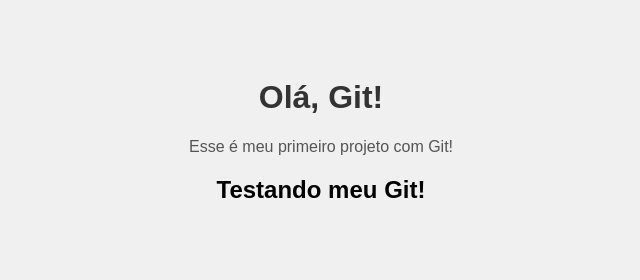
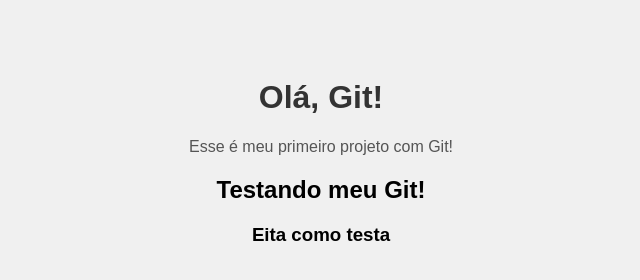
Before and after one commit to whoisnathaliamelo/teste-git, a plain HTML site: page index.html in a window 1280 px wide. Shown: the whole page, without its empty margins (319-959 px from the left). Drawn offline with Linux system fonts and the light colour scheme.

Commit message:
Terceiro commit

```diff
--- a/index.html
+++ b/index.html
@@ -9,5 +9,6 @@
     <h1>Olá, Git!</h1>
     <p>Esse é meu primeiro projeto com Git!</p>
     <h2>Testando meu Git!</h2>
+    <h3>Eita como testa                                                                                         </h3>
 </body>
 </html>
```
